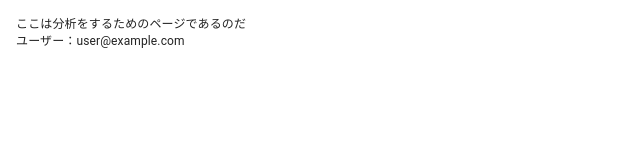
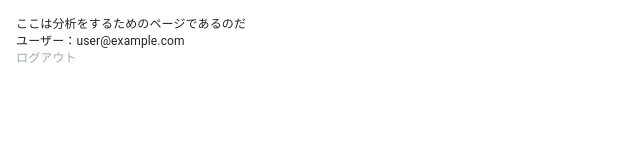
Before and after one commit to tomoki33kurita/glove-order, a Next.js app: page /analysis in a window 1280 px wide. Shown: the top 160 px of the page, without its empty margins (0-640 px from the left). Built offline with nearby package versions, Linux system fonts and the light colour scheme; no server answers; the database is empty; sample sign-in values are in the browser's storage.

Commit message:
Updated signIn function

```diff
--- a/src/pages/analysis.tsx
+++ b/src/pages/analysis.tsx
@@ -1,13 +1,37 @@
 import React from 'react'
-import { Box, CircularProgress } from '@material-ui/core'
+import { Box, CircularProgress, Link } from '@material-ui/core'
 import Auth from 'src/auth'
-import { auth } from 'src/firebase'
+import { auth, db } from 'src/firebase'
+import { useRouter } from 'next/router'
+import { route } from 'next/dist/next-server/server/router'
 
 const Analysis: React.VFC<{}> = ({}) => {
   const [user, setUser] = React.useState<any>(false)
+  const [demoDatas, setDemoDatas] = React.useState<any[]>([])
+  const router = useRouter()
+
+  // firestoreに保存済みな、オーダーシミュレーションデータを取得
+  const fetchDatas = async () => {
+    const res = await db.collection('glove-orders').orderBy('createdAt', 'desc').get()
+    setDemoDatas(res.docs.map((data) => data.data()))
+  }
   React.useEffect(() => {
     auth.onAuthStateChanged((user) => setUser(user))
+    fetchDatas()
   }, [])
+
+  const handleSignOut = async () => {
+    await auth
+      .signOut()
+      .then(() => {
+        router.push('/signIn')
+      })
+      .catch((err) => {
+        console.log('ログアウトに失敗しました', err)
+      })
+  }
+
+  console.log('中身', demoDatas)
 
   return (
     <Auth>
@@ -15,6 +39,9 @@ const Analysis: React.VFC<{}> = ({}) => {
         <Box mt={2} ml={2}>
           <Box>ここは分析をするためのページであるのだ</Box>
           <Box>ユーザー：{user?.email}</Box>
+          <Link onClick={() => handleSignOut()} style={{ cursor: 'pointer' }}>
+            ログアウト
+          </Link>
         </Box>
       ) : (
         <Box style={{ position: 'absolute', top: '50%', left: '50%' }}>
--- a/src/pages/signIn/index.tsx
+++ b/src/pages/signIn/index.tsx
@@ -12,6 +12,7 @@ import Container from '@material-ui/core/Container'
 import { FormProvider, useForm, Controller } from 'react-hook-form'
 import { auth } from '../../firebase'
 import { useRouter } from 'next/router'
+import firebase from 'firebase/app'
 
 const useStyles = makeStyles((theme) => ({
   paper: {
@@ -49,7 +50,9 @@ const SignIn = () => {
   const handleSignIn = async (data: any) => {
     const { email, password } = data
     try {
-      await auth.signInWithEmailAndPassword(email, password)
+      await auth
+        .setPersistence(firebase.auth.Auth.Persistence.SESSION)
+        .then(() => auth.signInWithEmailAndPassword(email, password))
       router.push('/analysis')
     } catch (err) {
       alert(err.message)
```
